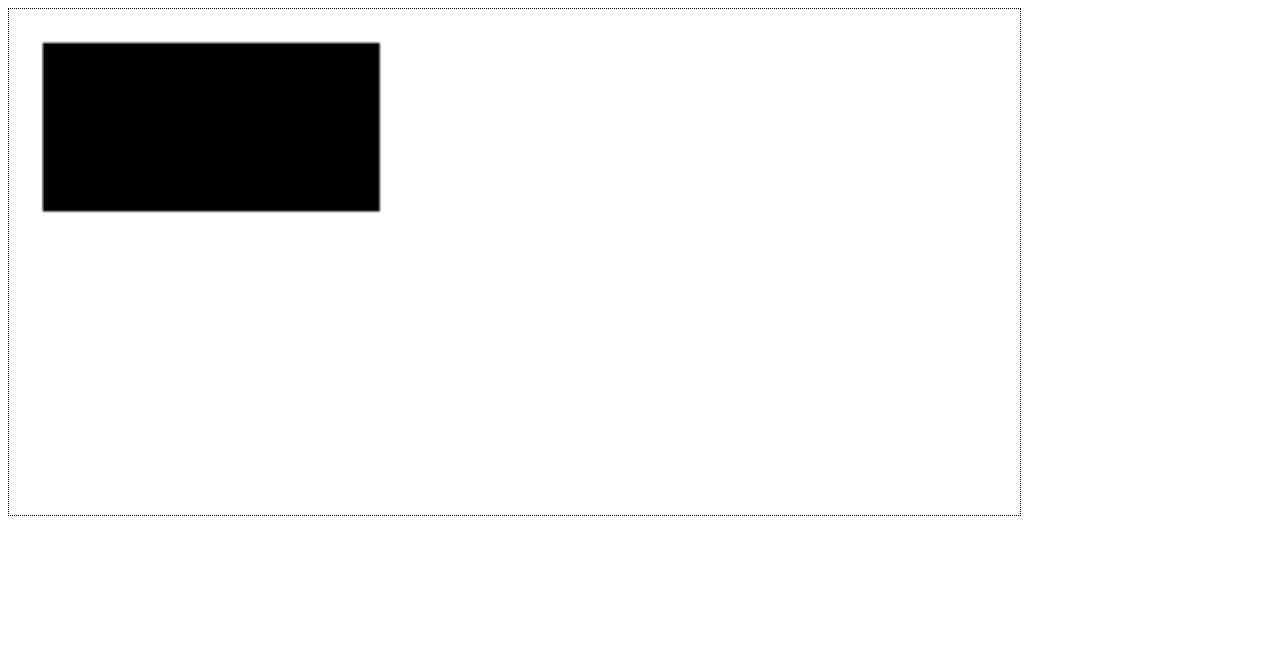
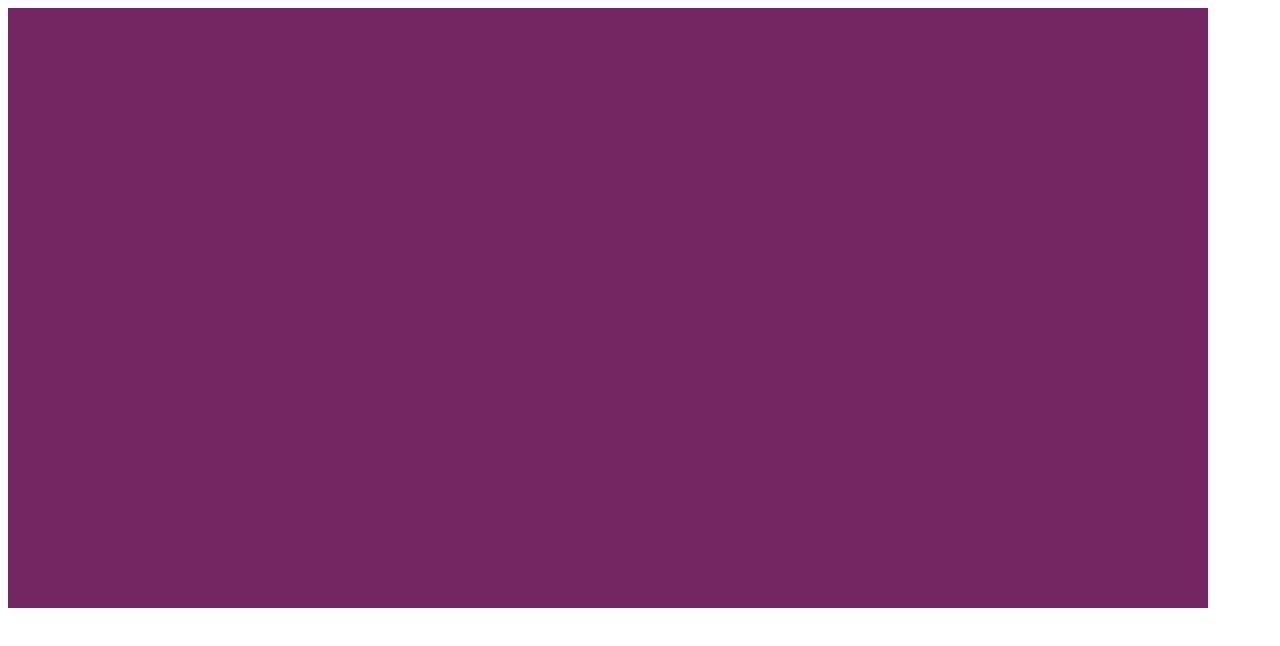
Before and after one commit to nitishch/canvasGL, a plain HTML site: page index.html in a window 1280 px wide. Drawn offline with Linux system fonts and the light colour scheme.

Commit message:
Now clicking works. Nothing more :(

```diff
--- a/css.css
+++ b/css.css
@@ -1,5 +1,4 @@
 canvas{
-	border: 1px dotted;
 	position: relative;
 	display: block;
 	width: 80%;
--- a/js.js
+++ b/js.js
@@ -1,10 +1,33 @@
-var noofPixels = 1;
+var noofPixels = 30;
+//var totalHeight = screen.availHeight;
+//var totalWidth = screen.availWidth;
 
-var height = screen.availHeight;
-var width = screen.availWidth;
+var fixedDimension = 600;
 
+
+var width = 2*fixedDimension, height = fixedDimension;
 //document.getElementById("output").firstChild.nodeValue = "height: " + height + "\n width: " + width;
 
 var canvas = document.getElementsByTagName("canvas")[0];
 var context = canvas.getContext("2d");
-context.fillRect(10, 10, 100, 50);
+canvas.width = width;
+canvas.height = height;
+canvas.style.width = width + "px";
+canvas.style.height = height + "px";//these four lines maintain same intrinsic and extrinsic coordinate systems
+//context.fillStyle = "#e7c7ec";
+//context.fillStyle = "#732664";
+//context.fillStyle = "#eadabf";
+context.fillStyle = "#732662";
+context.fillRect(0, 0, width, height);
+var xoff = canvas.getBoundingClientRect().left, yoff = canvas.getBoundingClientRect().top;
+/*--------------------Ends Initialisation------------------------------*/
+
+context.fillStyle = "#40bf45";
+
+var colour = function(event){
+	var relativeX = event.pageX - xoff, relativeY = event.pageY - yoff; //these are the coordinates treating canvas left top as origin. We don't use canvas coordinates;
+	context.fillRect(noofPixels*Math.floor((relativeX-1)/noofPixels), noofPixels*Math.floor((relativeY - 1)/noofPixels), noofPixels, noofPixels);
+	console.log(noofPixels*Math.floor((relativeX-1)/noofPixels) + " " + relativeX + " " + noofPixels*Math.floor((relativeY - 1)/noofPixels) + " "  + relativeY);
+}
+
+canvas.addEventListener("click", colour);
```
Also changed, not shown: 1 other file.
